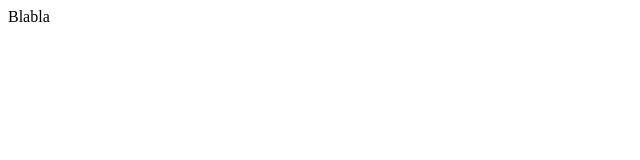
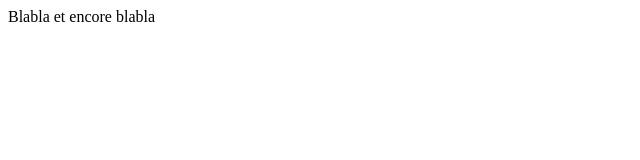
Before and after one commit to guitoune84/exercice_mise_en_ligne, a plain HTML site: page page.html in a window 1280 px wide. Shown: the whole page, without its empty margins (0-640 px from the left). Drawn offline with Linux system fonts and the light colour scheme.

Commit message:
Modification du fichier page.html

```diff
--- a/page.html
+++ b/page.html
@@ -2,7 +2,7 @@
     <head>
         <title>Exemple d'une page</title>
         <body>
-            <p>Blabla</p>
+            <p>Blabla et encore blabla</p>
         </body>
     </head>
 </html>
```
